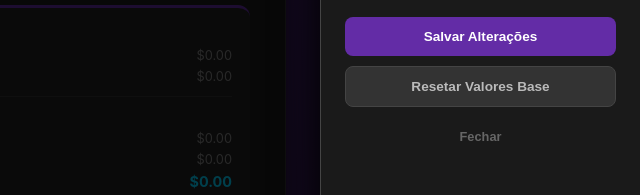
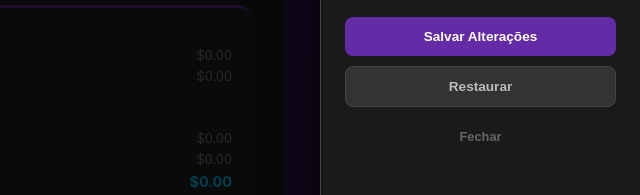
Before and after one commit to lucascokebr/calculadoradelogsdatadog, a plain HTML site: page index.html in a window 1280 px wide. Both pictures are taken after a click on the element 894 px from the left and 153 px from the top of the page. Shown: the part 338-533 px from the top of the page, 640-1280 px from the left. Drawn offline with Linux system fonts and the light colour scheme; no server answers.

Commit message:
Update index.html

```diff
--- a/index.html
+++ b/index.html
@@ -295,7 +295,7 @@
     <input type="number" id="cfg-usd" step="0.01">
     <div class="panel-buttons">
         <button class="btn btn-save" onclick="saveSettings()">Salvar Alterações</button>
-        <button class="btn btn-reset" onclick="resetDefaults()">Resetar Valores Base</button>
+        <button class="btn btn-reset" onclick="resetDefaults()">Restaurar</button>
         <button class="btn btn-cancel" onclick="togglePanel()">Fechar</button>
     </div>
     <div class="panel-credits">
```
